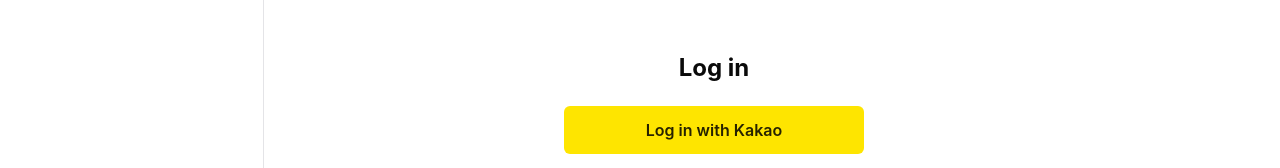
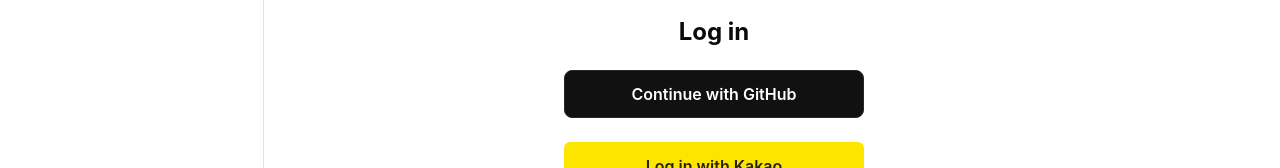
Before and after one commit to Release-Board/Relboard-FE, a Next.js app: page /login in a window 1280 px wide. Shown: the part 233-401 px from the top of the page. Built offline with nearby package versions, Linux system fonts and the light colour scheme; no server answers.

Commit message:
feat(auth): add GitHub OAuth login flow

```diff
--- a/src/app/login/page.tsx
+++ b/src/app/login/page.tsx
@@ -38,8 +38,31 @@
   }
 `;
 
+const GithubButton = styled.a`
+  display: flex;
+  align-items: center;
+  justify-content: center;
+  width: 300px;
+  height: 48px;
+  background-color: #111111;
+  color: #ffffff;
+  font-size: 16px;
+  font-weight: 600;
+  border-radius: 8px;
+  text-decoration: none;
+  cursor: pointer;
+  border: 1px solid #27272a;
+
+  &:hover {
+    border-color: #3f3f46;
+  }
+`;
+
 export default function LoginPage() {
     const { t } = useStableTranslation();
+    const handleGithubLogin = () => {
+        window.location.href = `${API_BASE_URL}/api/v1/auth/github/login`;
+    };
     const handleLogin = () => {
         // Redirect to Backend OAuth endpoint which redirects to Kakao
         window.location.href = `${API_BASE_URL}/api/v1/auth/kakao/login`;
@@ -48,6 +71,9 @@
     return (
         <Container>
             <Title>{t("login.title")}</Title>
+            <GithubButton onClick={handleGithubLogin}>
+                {t("login.github")}
+            </GithubButton>
             <KakaoButton onClick={handleLogin}>
                 {t("login.kakao")}
             </KakaoButton>
--- a/src/lib/i18n.ts
+++ b/src/lib/i18n.ts
@@ -75,6 +75,7 @@
       },
       login: {
         title: "로그인",
+        github: "GitHub으로 시작하기",
         kakao: "카카오 로그인",
       },
       auth: {
@@ -230,6 +231,7 @@
       },
       login: {
         title: "Log in",
+        github: "Continue with GitHub",
         kakao: "Log in with Kakao",
       },
       auth: {
```
Also changed, not shown: src/app/auth/callback/github/page.tsx (added, +66 -0 lines).
